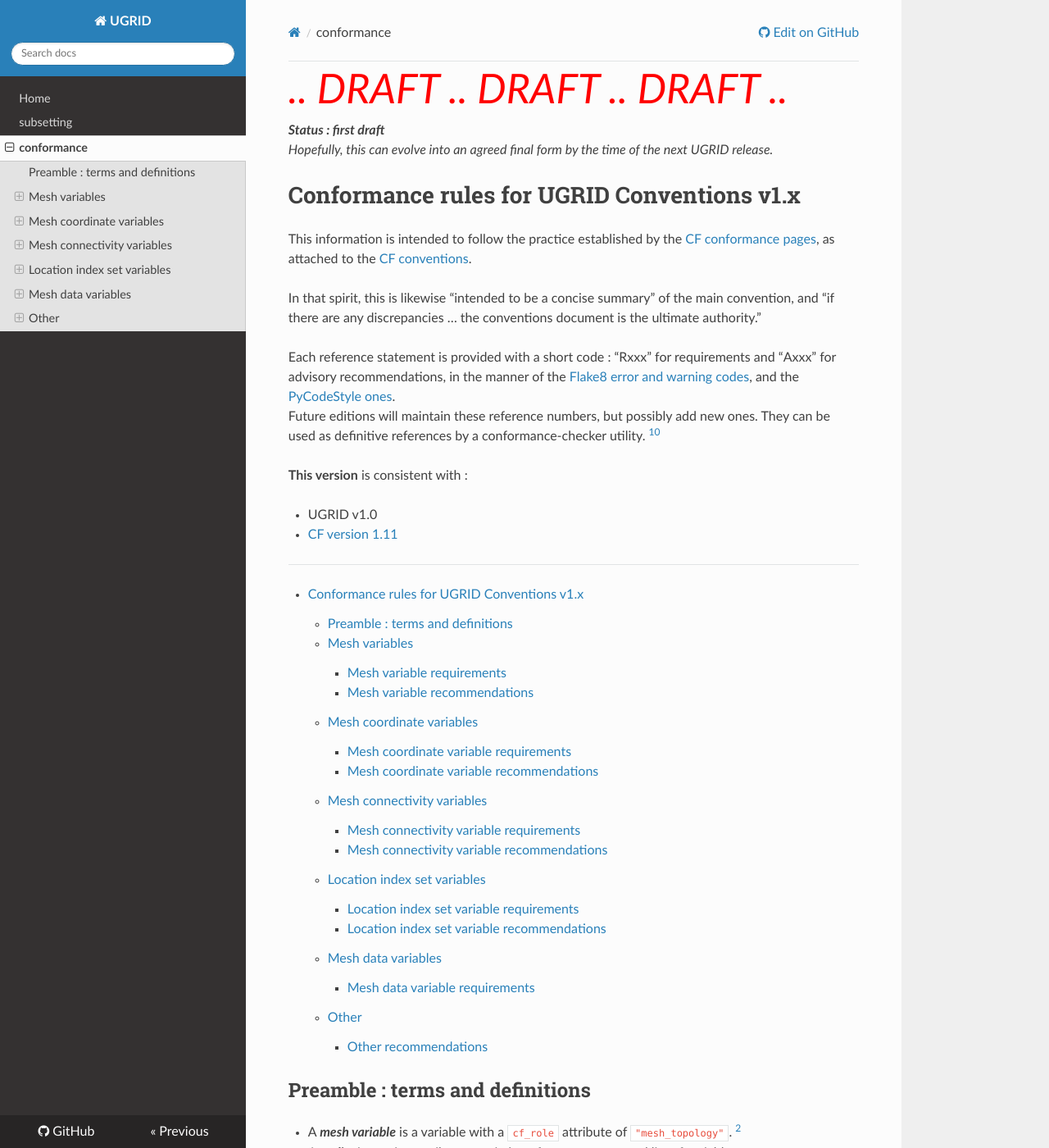
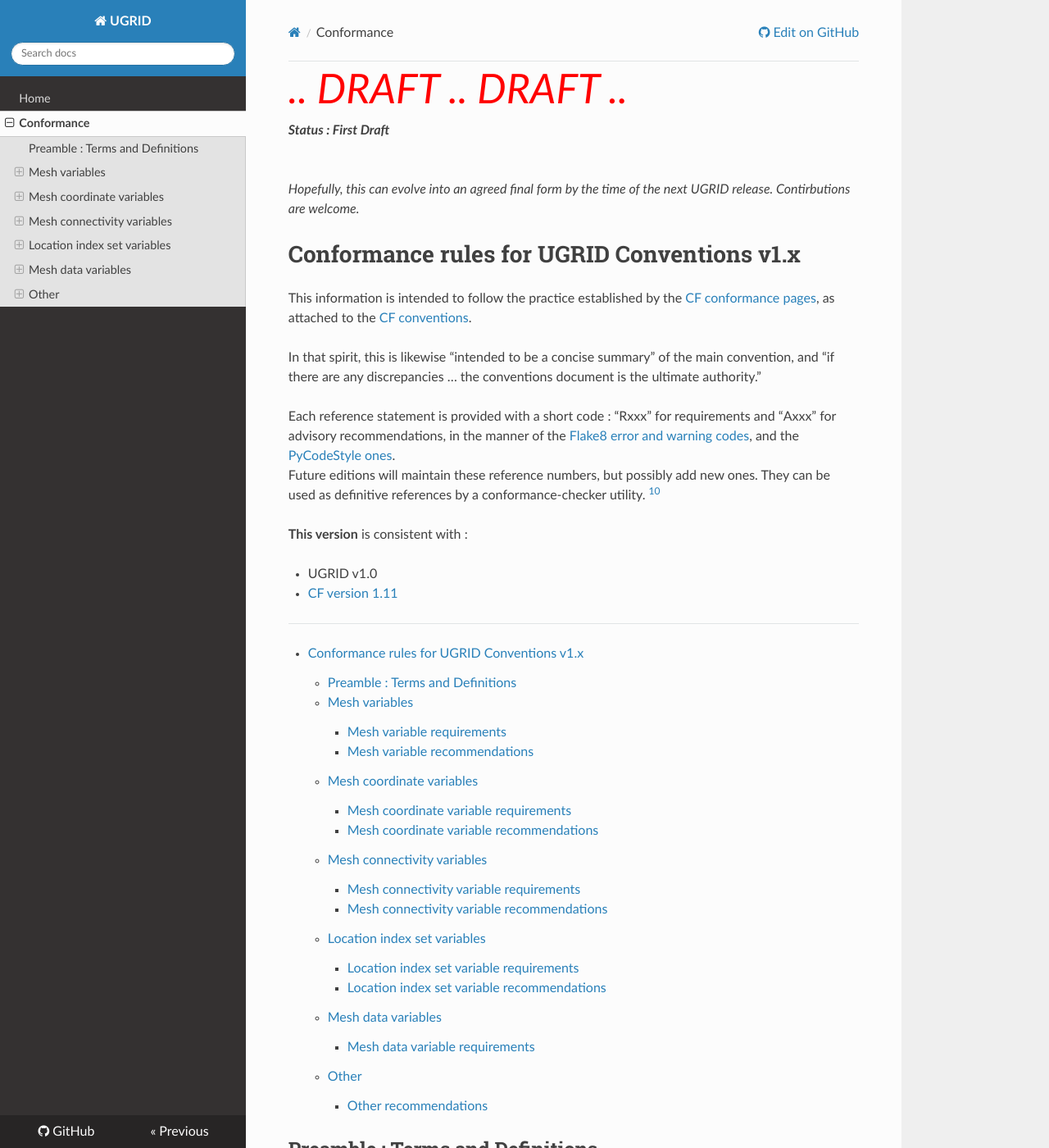
Before and after one commit to ugrid-conventions/ugrid-conventions, an MkDocs documentation site: the page built from src/conformance.md, in a window 1280 px wide and 1400 px high. Shown: the whole window at 82% size. Built offline with MkDocs 1.6.1, drawn with Linux system fonts in a browser that asks for light colours; nearby versions of some CDN libraries; old or Windows-style settings are respelled for this version of MkDocs.

Commit message:
a bit of copy editing

```diff
--- a/mkdocs.yml
+++ b/mkdocs.yml
@@ -5,15 +5,15 @@ site_author: UGRID Team
 
 repo_url: https://github.com/ugrid-conventions/ugrid-conventions
 
-pages:
+nav:
   - Home: index.md
-  - subsetting: ugrid-subsetting.md
-  - conformance: conformance.md
+  # - subsetting: ugrid-subsetting.md
+  - Conformance: conformance.md
 
 markdown_extensions:
   - extra
   - smarty
-  - markdown_checklist.extension
+#  - markdown_checklist.extension
   - toc:
       permalink: ""
   - mdx_gh_links:
--- a/src/conformance.md
+++ b/src/conformance.md
@@ -1,10 +1,11 @@
 <p style="color:red;font-size:50px;font-style:oblique">
-.. DRAFT .. DRAFT .. DRAFT ..
+.. DRAFT .. DRAFT ..
 </p>
 
-***Status : first draft***
+***Status : First Draft***
+
 <br>_Hopefully, this can evolve into an agreed final form
-by the time of the next UGRID release._
+by the time of the next UGRID release. Contirbutions are welcome._
 
 # Conformance rules for UGRID Conventions v1.x
 
@@ -30,7 +31,7 @@ references by a conformance-checker utility. [^10]
 
 [TOC]
 
-## Preamble : terms and definitions
+## Preamble : Terms and Definitions
 - A ***mesh variable*** is a variable with a `cf_role` attribute of `"mesh_topology"`. [^2]
 - A ***varlist*** is a string attribute consisting of a space-separated list of variable names
     - these must be names of variables existing in the same dataset : this is implicit in all uses
```
